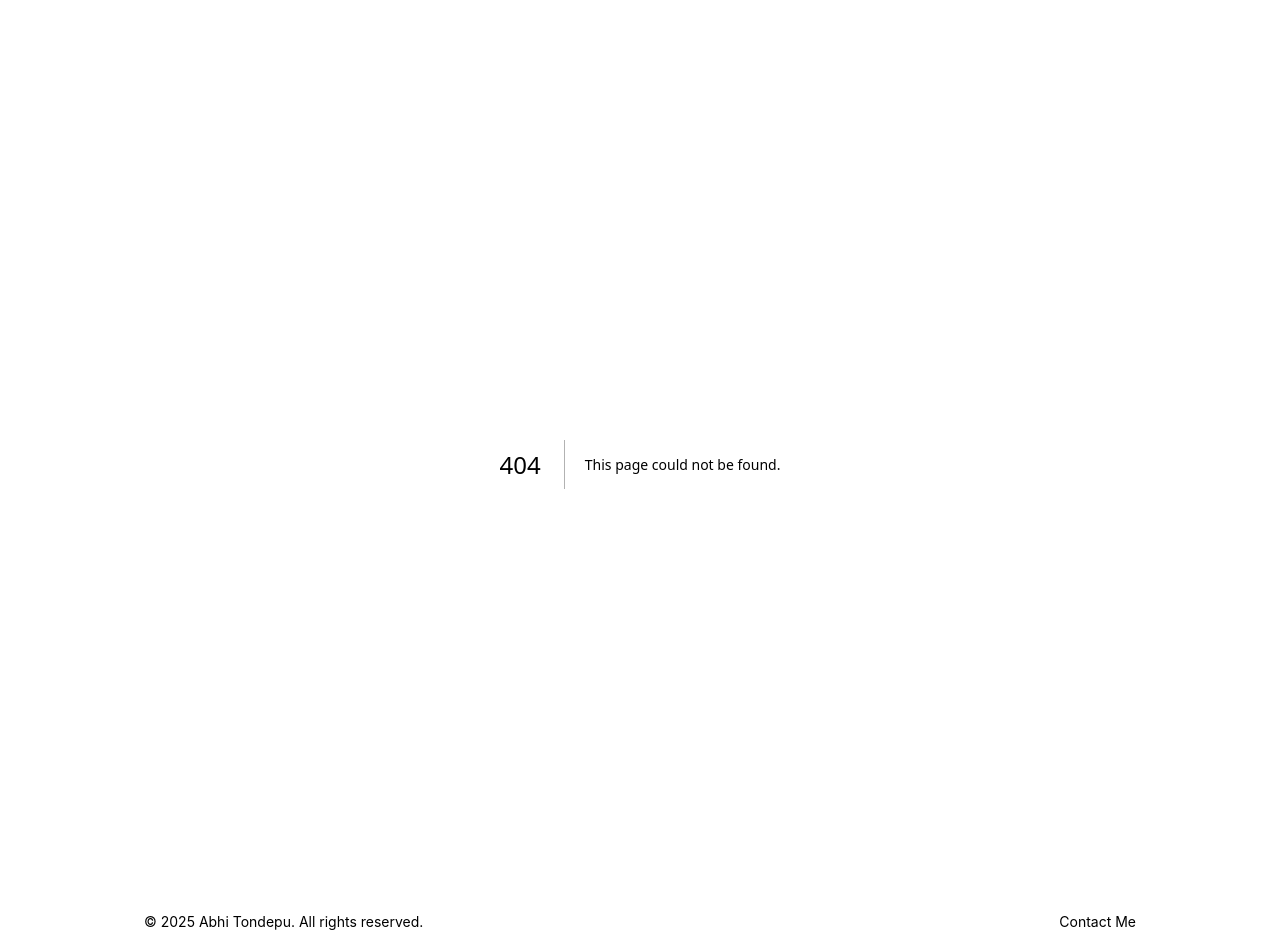
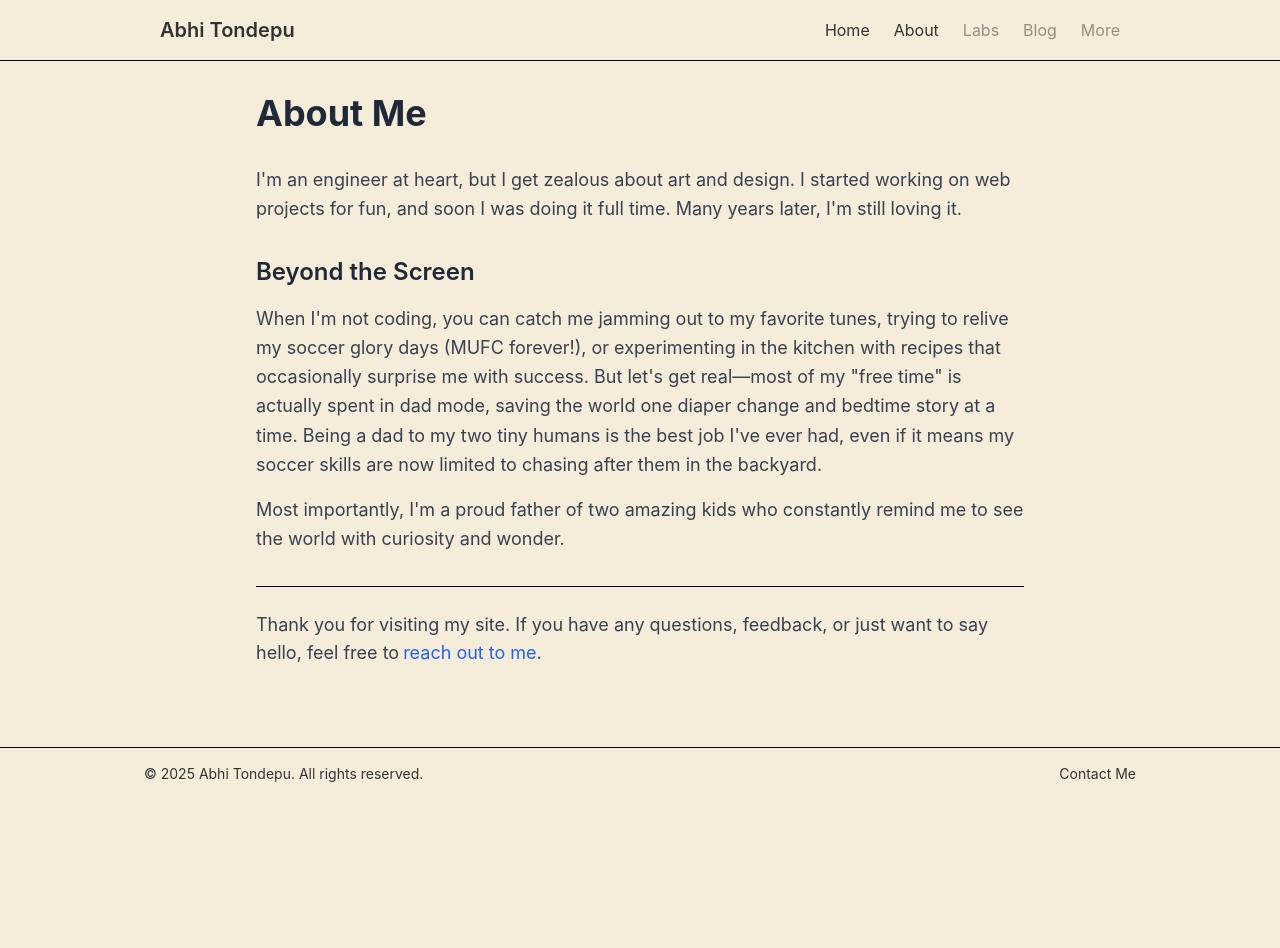
Before and after one commit to abiclub23/folio, a Next.js app: page /about in a window 1280 px wide. Before the commit this address had no page. After the commit the page ends 800 px from the top, so only its background shows below. Built offline with nearby package versions, Linux system fonts and the light colour scheme.

Commit message:
added about and minor landing page gif

```diff
--- a/components/Layout.js
+++ b/components/Layout.js
@@ -1,10 +1,35 @@
 // Layout component for the website
+import Link from 'next/link'
+
 export default function Layout({ children }) {
   return (
     <div className="min-h-screen flex flex-col">
-      <header>
+      <header className="border-b border-gray-950">
         <nav className="max-w-5xl mx-auto px-4 sm:px-6 lg:px-8 py-4">
-          {/* Header content removed */}
+          <div className="flex justify-between items-center">
+            <div>
+              <Link href="/" className="text-xl font-semibold">
+                Abhi Tondepu
+              </Link>
+            </div>
+            <div className="flex space-x-6">
+              <Link href="/" className="hover:text-gray-600 transition-colors">
+                Home
+              </Link>
+              <Link href="/about" className="hover:text-gray-600 transition-colors">
+                About
+              </Link>
+              <Link href="#" className="hover:text-gray-600 transition-colors opacity-50">
+                Labs
+              </Link>
+              <Link href="#" className="hover:text-gray-600 transition-colors opacity-50">
+                Blog
+              </Link>
+              <Link href="#" className="hover:text-gray-600 transition-colors opacity-50">
+                More
+              </Link>
+            </div>
+          </div>
         </nav>
       </header>
 
@@ -14,14 +39,14 @@ export default function Layout({ children }) {
         </div>
       </main>
 
-      <footer>
+      <footer className="border-t border-gray-950">
         <div className="max-w-5xl mx-auto px-4 py-4">
           <div className="flex flex-col sm:flex-row justify-between items-center">
             <div className="text-sm">
               © {new Date().getFullYear()} Abhi Tondepu. All rights reserved.
             </div>
             <div className="flex space-x-6 mt-4 sm:mt-0 text-sm">
-              <a href="mailto:atondepu@gmail.com">
+              <a href="mailto:atondepu@gmail.com" className="hover:text-gray-600 transition-colors">
                 <span className="ml-2">Contact Me</span>
               </a>
             </div>
--- /dev/null
+++ b/pages/about.js
@@ -0,0 +1,48 @@
+import Head from 'next/head'
+
+export default function About() {
+  return (
+    <>
+      <Head>
+        <title>About | Abhi Tondepu</title>
+        <meta name="description" content="About Abhi Tondepu - Engineer, web developer, and dad" />
+      </Head>
+
+      <div className="max-w-3xl mx-auto">
+        <h1 className="text-3xl md:text-4xl font-bold mb-8 text-gray-800">About Me</h1>
+
+        <div className="space-y-8">
+          <section>
+            <p className="text-lg leading-relaxed text-gray-700">
+              I'm an engineer at heart, but I get zealous about art and design. I started working on web projects for fun, and soon I was doing it full time. Many years later, I'm still loving it.
+            </p>
+          </section>
+
+
+
+          <section>
+            <h2 className="text-2xl font-semibold mb-4 text-gray-800">Beyond the Screen</h2>
+            <p className="text-lg leading-relaxed text-gray-700">
+            When I'm not coding, you can catch me jamming out to my favorite tunes, trying to relive my soccer glory days (MUFC forever!), or experimenting in the kitchen with recipes that occasionally surprise me with success.
+            But let's get real—most of my "free time" is actually spent in dad mode, saving the world one diaper change and bedtime story at a time.
+            Being a dad to my two tiny humans is the best job I've ever had, even if it means my soccer skills are now limited to chasing after them in the backyard.
+
+            </p>
+            <p className="text-lg leading-relaxed text-gray-700 mt-4">
+              Most importantly, I'm a proud father of two amazing kids who constantly remind me to see the world with curiosity and wonder.
+            </p>
+          </section>
+
+          <section className="mt-12 pt-6 border-t border-gray-950">
+            <p className="text-lg text-gray-700">
+              Thank you for visiting my site. If you have any questions, feedback, or just want to say hello, feel free to
+              <a href="mailto:atondepu@gmail.com" className="text-blue-600 hover:underline ml-1">
+                reach out to me
+              </a>.
+            </p>
+          </section>
+        </div>
+      </div>
+    </>
+  )
+}
--- a/pages/index.js
+++ b/pages/index.js
@@ -8,12 +8,15 @@ export default function Home() {
       </Head>
 
       <section className="text-center py-12">
-        <h1 className="text-3xl font-bold mb-6">
+        <h3 className="text-3xl font-bold mb-6">
           Hi, I'm Abhi Tondepu
-        </h1>
+        </h3>
         <p className="text-xl text-gray-600 max-w-2xl mx-auto">
           Check back soon for updates!
         </p>
+        <img src="https://media4.giphy.com/media/v1.Y2lkPTc5MGI3NjExNmx3ZDNlejl2OTRycGliMm00dHZvMGFkanM2NGY2amdleWg0aTMxZSZlcD12MV9pbnRlcm5hbF9naWZfYnlfaWQmY3Q9Zw/0jzKx0JIwHHZ404zrq/giphy.gif" alt="Abhi Tondepu" className="w-1/2 mx-auto" />
+
+
       </section>
     </>
   )
```
